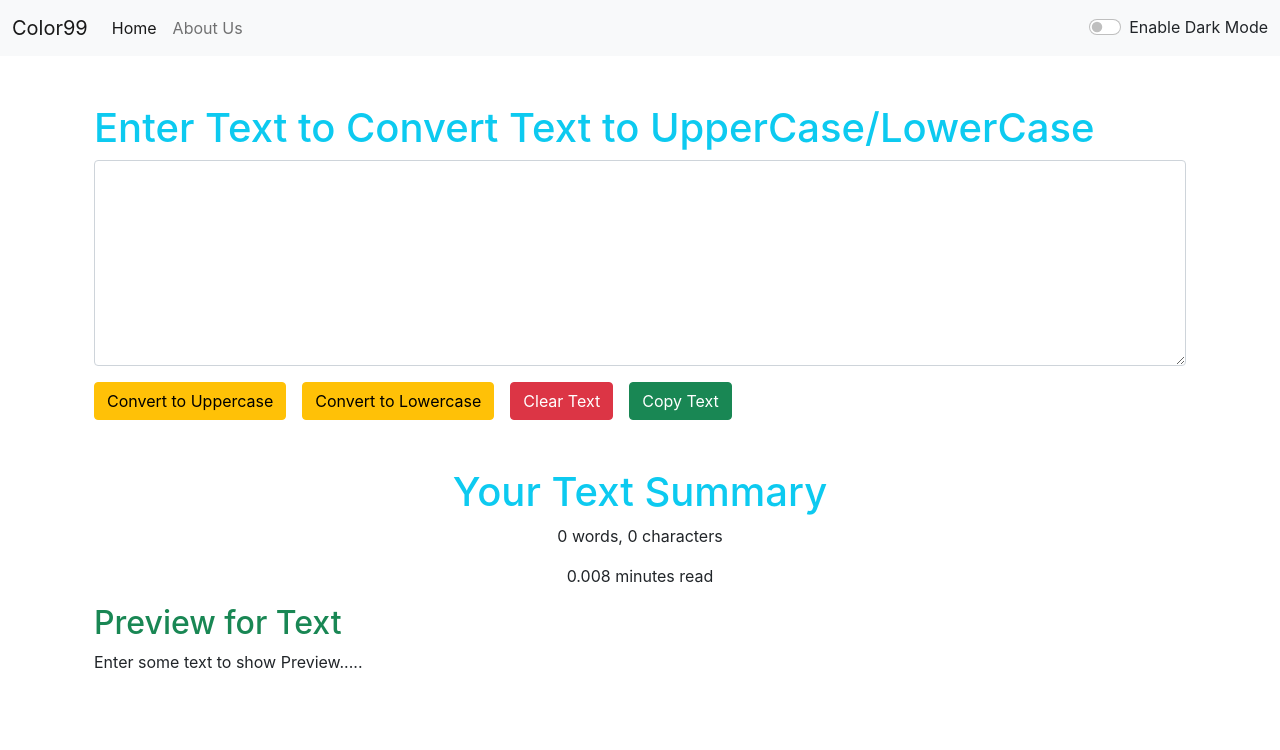
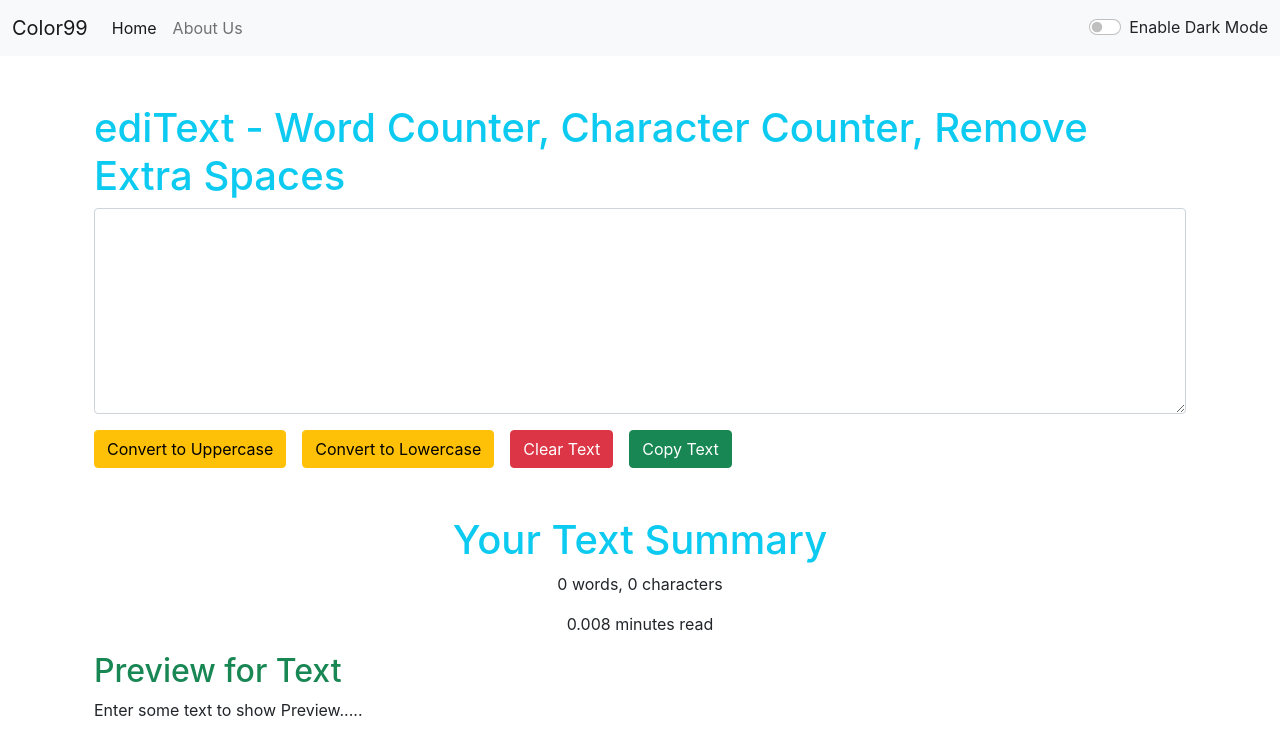
Before and after one commit to UtkarshPatel9934/React, a React (Create React App) app in the folder colour99/: page / in a window 1280 px wide. Shown: the top 750 px of the page. Built offline with nearby package versions, Linux system fonts and the light colour scheme.

Commit message:
Chane the title of the app.

```diff
--- a/colour99/src/App.js
+++ b/colour99/src/App.js
@@ -111,7 +111,7 @@ function App() {
 
 
     <Routes>
-        <Route exact path="/" element={<TextForms placeholder="Text goes here....." label="Enter Text to Convert Text to UpperCase/LowerCase" mode={Mode} toggleMode={toggleMode} setText={text} setAlertMsg={setAlertMsg}/>} />
+        <Route exact path="/" element={<TextForms placeholder="Text goes here....." label="ediText - Word Counter, Character Counter, Remove Extra Spaces" mode={Mode} toggleMode={toggleMode} setText={text} setAlertMsg={setAlertMsg}/>} />
         <Route exact path="/about" element={<About />} />
     </Routes>
 
```
